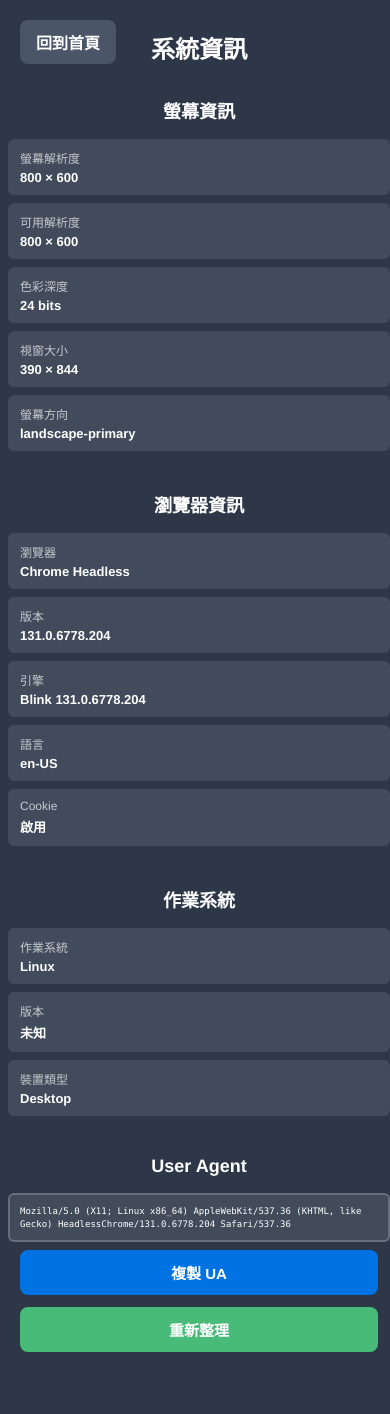
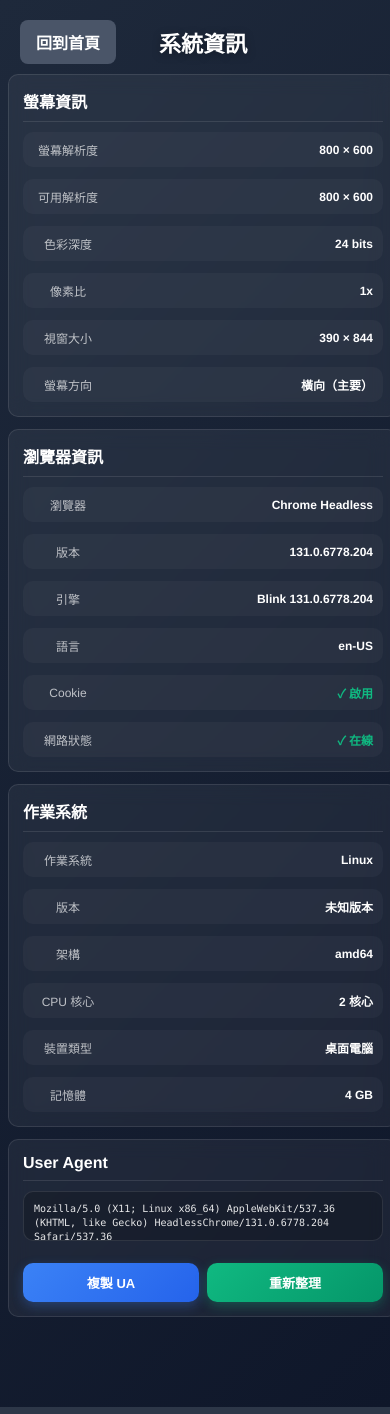
Before and after one commit to qian403/web-tools, a Vue app: page /system-info in a window 390 px wide. Built offline with nearby package versions, Linux system fonts and the light colour scheme; the HTML template or start-up script is replaced by a standard one.

Commit message:
style: fix SystemInfo page styling

```diff
--- a/src/views/SystemInfo.vue
+++ b/src/views/SystemInfo.vue
@@ -5,28 +5,32 @@
             <h2 class="tool-title">系統資訊</h2>
             <div class="cards-grid">
                 <!-- 螢幕資訊卡片 -->
-                <div class="info-card">
+                <div class="info-card screen-card">
                     <div class="card-header">
                         <h3 class="card-title">螢幕資訊</h3>
                     </div>
                     <div class="card-content">
-                        <div class="info-row">
+                        <div class="info-row" @click="copyField(systemInfo.screen.resolution)">
                             <span class="info-label">螢幕解析度</span>
                             <span class="info-value">{{ systemInfo.screen.resolution }}</span>
                         </div>
-                        <div class="info-row">
+                        <div class="info-row" @click="copyField(systemInfo.screen.availableResolution)">
                             <span class="info-label">可用解析度</span>
                             <span class="info-value">{{ systemInfo.screen.availableResolution }}</span>
                         </div>
-                        <div class="info-row">
+                        <div class="info-row" @click="copyField(systemInfo.screen.colorDepth)">
                             <span class="info-label">色彩深度</span>
                             <span class="info-value">{{ systemInfo.screen.colorDepth }}</span>
                         </div>
-                        <div class="info-row">
+                        <div class="info-row" @click="copyField(systemInfo.screen.pixelRatio)">
+                            <span class="info-label">像素比</span>
+                            <span class="info-value">{{ systemInfo.screen.pixelRatio }}</span>
+                        </div>
+                        <div class="info-row" @click="copyField(systemInfo.screen.windowSize)">
                             <span class="info-label">視窗大小</span>
                             <span class="info-value">{{ systemInfo.screen.windowSize }}</span>
                         </div>
-                        <div class="info-row">
+                        <div class="info-row" @click="copyField(systemInfo.screen.orientation)">
                             <span class="info-label">螢幕方向</span>
                             <span class="info-value">{{ systemInfo.screen.orientation }}</span>
                         </div>
@@ -34,58 +38,84 @@
                 </div>
 
                 <!-- 瀏覽器資訊卡片 -->
-                <div class="info-card">
+                <div class="info-card browser-card">
                     <div class="card-header">
                         <h3 class="card-title">瀏覽器資訊</h3>
                     </div>
                     <div class="card-content">
-                        <div class="info-row">
+                        <div class="info-row" @click="copyField(systemInfo.browser.name)">
                             <span class="info-label">瀏覽器</span>
                             <span class="info-value">{{ systemInfo.browser.name }}</span>
                         </div>
-                        <div class="info-row">
+                        <div class="info-row" @click="copyField(systemInfo.browser.version)">
                             <span class="info-label">版本</span>
                             <span class="info-value">{{ systemInfo.browser.version }}</span>
                         </div>
-                        <div class="info-row">
+                        <div class="info-row"
+                            @click="copyField(`${systemInfo.browser.engine} ${systemInfo.browser.engineVersion}`)">
                             <span class="info-label">引擎</span>
                             <span class="info-value">{{ systemInfo.browser.engine }} {{ systemInfo.browser.engineVersion
-                            }}</span>
+                                }}</span>
                         </div>
-                        <div class="info-row">
+                        <div class="info-row" @click="copyField(systemInfo.browser.language)">
                             <span class="info-label">語言</span>
                             <span class="info-value">{{ systemInfo.browser.language }}</span>
                         </div>
                         <div class="info-row">
                             <span class="info-label">Cookie</span>
-                            <span class="info-value">{{ systemInfo.browser.cookieEnabled ? '啟用' : '停用' }}</span>
+                            <span class="info-value">
+                                <span :class="systemInfo.browser.cookieEnabled ? 'status-enabled' : 'status-disabled'">
+                                    {{ systemInfo.browser.cookieEnabled ? '✓ 啟用' : '✗ 停用' }}
+                                </span>
+                            </span>
+                        </div>
+                        <div class="info-row">
+                            <span class="info-label">網路狀態</span>
+                            <span class="info-value">
+                                <span :class="systemInfo.browser.onLine ? 'status-enabled' : 'status-disabled'">
+                                    {{ systemInfo.browser.onLine ? '✓ 在線' : '✗ 離線' }}
+                                </span>
+                            </span>
                         </div>
                     </div>
                 </div>
 
                 <!-- 作業系統資訊卡片 -->
-                <div class="info-card">
+                <div class="info-card os-card">
                     <div class="card-header">
                         <h3 class="card-title">作業系統</h3>
                     </div>
                     <div class="card-content">
-                        <div class="info-row">
+                        <div class="info-row" @click="copyField(systemInfo.os.name)">
                             <span class="info-label">作業系統</span>
                             <span class="info-value">{{ systemInfo.os.name }}</span>
                         </div>
-                        <div class="info-row">
+                        <div class="info-row" @click="copyField(systemInfo.os.version)">
                             <span class="info-label">版本</span>
                             <span class="info-value">{{ systemInfo.os.version }}</span>
                         </div>
-                        <div class="info-row">
+                        <div class="info-row" @click="copyField(systemInfo.os.architecture)">
+                            <span class="info-label">架構</span>
+                            <span class="info-value">{{ systemInfo.os.architecture }}</span>
+                        </div>
+                        <div class="info-row" @click="copyField(systemInfo.os.cpuCores)">
+                            <span class="info-label">CPU 核心</span>
+                            <span class="info-value">{{ systemInfo.os.cpuCores }}</span>
+                        </div>
+                        <div class="info-row" @click="copyField(systemInfo.device.type)">
                             <span class="info-label">裝置類型</span>
                             <span class="info-value">{{ systemInfo.device.type }}</span>
+                        </div>
+                        <div class="info-row" @click="copyField(systemInfo.os.memory)"
+                            v-if="systemInfo.os.memory !== '未知'">
+                            <span class="info-label">記憶體</span>
+                            <span class="info-value">{{ systemInfo.os.memory }}</span>
                         </div>
                     </div>
                 </div>
 
                 <!-- User Agent 卡片 - 佔滿整行 -->
-                <div class="info-card full-width">
+                <div class="info-card full-width ua-card">
                     <div class="card-header">
                         <h3 class="card-title">User Agent</h3>
                     </div>
@@ -158,19 +188,35 @@ export default {
 
         const copied = ref(false);
 
+        // 改進方向檢測
         const getOrientation = () => {
             if (window.screen.orientation && window.screen.orientation.type) {
-                return window.screen.orientation.type;
+                const type = window.screen.orientation.type;
+                const orientationMap = {
+                    'portrait-primary': '直向（主要）',
+                    'portrait-secondary': '直向（次要）',
+                    'landscape-primary': '橫向（主要）',
+                    'landscape-secondary': '橫向（次要）'
+                };
+                return orientationMap[type] || type;
             }
-            return window.innerWidth > window.innerHeight ? 'landscape-primary' : 'portrait-primary';
+            return window.innerWidth > window.innerHeight ? '橫向（主要）' : '直向（主要）';
         };
 
+        // 改進網路資訊檢測
         const getNetworkInfo = () => {
             const connection = navigator.connection || navigator.mozConnection || navigator.webkitConnection;
 
             if (connection) {
+                const typeMap = {
+                    'slow-2g': '慢速 2G',
+                    '2g': '2G',
+                    '3g': '3G',
+                    '4g': '4G',
+                    '5g': '5G'
+                };
                 return {
-                    type: connection.effectiveType || '不支援',
+                    type: typeMap[connection.effectiveType] || connection.effectiveType || '未知',
                     downlink: connection.downlink ? `${connection.downlink} Mbps` : '不支援',
                     saveData: connection.saveData || false,
                     rtt: connection.rtt ? `${connection.rtt} ms` : '不支援'
@@ -183,6 +229,46 @@ export default {
                 saveData: false,
                 rtt: '不支援'
             };
+        };
+
+        // 改進裝置類型檢測
+        const getDeviceType = (uaResult) => {
+            const type = uaResult.device.type;
+            if (type) {
+                const typeMap = {
+                    'mobile': '手機',
+                    'tablet': '平板',
+                    'smarttv': '智慧電視',
+                    'wearable': '穿戴裝置',
+                    'embedded': '嵌入式裝置',
+                    'console': '遊戲主機'
+                };
+                return typeMap[type] || type;
+            }
+
+            // 如果 UAParser 無法識別，使用其他方法判斷
+            const isMobile = /Mobile|Android|iPhone|iPad|iPod|BlackBerry|IEMobile|Opera Mini/i.test(navigator.userAgent);
+            const isTablet = /iPad|Android(?!.*Mobile)|Tablet/i.test(navigator.userAgent);
+
+            if (isTablet) return '平板';
+            if (isMobile) return '手機';
+            return '桌面電腦';
+        };
+
+        // 改進作業系統名稱顯示
+        const formatOSName = (name) => {
+            const osMap = {
+                'Windows': 'Windows',
+                'Mac OS': 'macOS',
+                'iOS': 'iOS',
+                'Android': 'Android',
+                'Linux': 'Linux',
+                'Ubuntu': 'Ubuntu',
+                'Debian': 'Debian',
+                'Fedora': 'Fedora',
+                'ChromeOS': 'Chrome OS'
+            };
+            return osMap[name] || name;
         };
 
         const updateSystemInfo = () => {
@@ -201,23 +287,23 @@ export default {
                     orientation: getOrientation()
                 },
                 browser: {
-                    name: result.browser.name || '未知',
-                    version: result.browser.version || '未知',
-                    engine: result.engine.name || '未知',
+                    name: result.browser.name || '未知瀏覽器',
+                    version: result.browser.version || '未知版本',
+                    engine: result.engine.name || '未知引擎',
                     engineVersion: result.engine.version || '',
-                    language: navigator.language || navigator.userLanguage || '未知',
+                    language: navigator.languages ? navigator.languages.join(', ') : (navigator.language || '未知'),
                     cookieEnabled: navigator.cookieEnabled,
                     onLine: navigator.onLine
                 },
                 os: {
-                    name: result.os.name || '未知',
-                    version: result.os.version || '未知',
-                    architecture: result.cpu.architecture || '未知',
+                    name: formatOSName(result.os.name) || '未知系統',
+                    version: result.os.version || '未知版本',
+                    architecture: result.cpu.architecture || '未知架構',
                     cpuCores: navigator.hardwareConcurrency ? `${navigator.hardwareConcurrency} 核心` : '未知',
                     memory: navigator.deviceMemory ? `${navigator.deviceMemory} GB` : '未知'
                 },
                 device: {
-                    type: result.device.type || 'Desktop',
+                    type: getDeviceType(result),
                     vendor: result.device.vendor || '未知',
                     model: result.device.model || '未知'
                 },
@@ -231,11 +317,24 @@ export default {
             showToast('資訊已更新', 'success');
         };
 
+        // 新增：複製單個欄位
+        const copyField = async (text) => {
+            if (!text || text === '未知' || text === '不支援') return;
+
+            try {
+                await navigator.clipboard.writeText(text);
+                showToast('已複製', 'success');
+            } catch (err) {
+                console.error('Failed to copy:', err);
+                showToast('複製失敗', 'error');
+            }
+        };
+
         const copyToClipboard = async (text) => {
             try {
                 await navigator.clipboard.writeText(text);
                 copied.value = true;
-                showToast('已複製到剪貼簿！', 'success');
+                showToast('已複製到剪貼簿', 'success');
                 setTimeout(() => {
                     copied.value = false;
                 }, 2000);
@@ -257,26 +356,26 @@ export default {
                 padding: '12px 20px',
                 borderRadius: '8px',
                 color: 'white',
-                fontWeight: 'bold',
+                fontWeight: '600',
                 zIndex: '9999',
                 opacity: '0',
-                transform: 'translateX(100%)',
-                transition: 'all 0.3s ease',
-                backgroundColor: type === 'success' ? '#4CAF50' : type === 'error' ? '#f44336' : '#2196F3'
+                transition: 'opacity 0.3s ease',
+                backgroundColor: type === 'success' ? '#10b981' : type === 'error' ? '#ef4444' : '#3b82f6',
+                boxShadow: '0 4px 12px rgba(0, 0, 0, 0.3)'
             });
 
             document.body.appendChild(toast);
 
             setTimeout(() => {
                 toast.style.opacity = '1';
-                toast.style.transform = 'translateX(0)';
             }, 10);
 
             setTimeout(() => {
                 toast.style.opacity = '0';
-                toast.style.transform = 'translateX(100%)';
                 setTimeout(() => {
-                    document.body.removeChild(toast);
+                    if (toast.parentNode) {
+                        document.body.removeChild(toast);
+                    }
                 }, 300);
             }, 2000);
         };
@@ -299,7 +398,8 @@ export default {
             systemInfo,
             copied,
             refreshInfo,
-            copyToClipboard
+            copyToClipboard,
+            copyField
         };
     }
 };
@@ -313,38 +413,47 @@ export default {
     box-sizing: border-box;
     padding: 8px 0 80px 0;
     margin: 0;
-    background-color: #2d3748;
+    background: linear-gradient(135deg, #1e293b 0%, #0f172a 100%);
     overflow-x: hidden;
 }
 
 .tool-container {
     width: 100%;
     max-width: 1400px;
-    margin-top: 20px;
-    margin-bottom: 40px;
-    justify-content: flex-start;
+    margin: 20px auto 40px;
+    padding: 0 20px;
 }
 
 .tool-title {
     text-align: center;
     color: white;
-    font-size: 32px;
-    font-weight: bold;
-    margin-bottom: 30px;
+    font-size: 36px;
+    font-weight: 700;
+    margin-bottom: 40px;
+    text-shadow: 0 2px 10px rgba(0, 0, 0, 0.3);
 }
 
 /* 卡片網格佈局 - 一行三個 */
 .cards-grid {
     display: grid;
     grid-template-columns: repeat(3, 1fr);
-    gap: 20px;
+    gap: 24px;
 }
 
-/* 卡片樣式 */
+/* 卡片樣式 - Glassmorphism 效果 */
 .info-card {
-    background-color: transparent;
-    border-radius: 0;
-    padding: 0;
+    background: rgba(255, 255, 255, 0.05);
+    backdrop-filter: blur(10px);
+    border-radius: 16px;
+    padding: 24px;
+    border: 1px solid rgba(255, 255, 255, 0.1);
+    transition: all 0.3s ease;
+}
+
+.info-card:hover {
+    background: rgba(255, 255, 255, 0.08);
+    border-color: rgba(255, 255, 255, 0.2);
+    box-shadow: 0 8px 16px rgba(0, 0, 0, 0.2);
 }
 
 /* 佔滿整行的卡片 */
@@ -354,7 +463,12 @@ export default {
 
 /* 卡片標題區 */
 .card-header {
-    margin-bottom: 16px;
+    display: flex;
+    align-items: center;
+    gap: 12px;
+    margin-bottom: 20px;
+    padding-bottom: 16px;
+    border-bottom: 1px solid rgba(255, 255, 255, 0.1);
 }
 
 .card-title {
@@ -375,20 +489,25 @@ export default {
     display: flex;
     justify-content: space-between;
     align-items: center;
-    padding: 12px 16px;
-    background: rgba(255, 255, 255, 0.1);
-    border-radius: 6px;
+    padding: 14px 16px;
+    background: rgba(255, 255, 255, 0.03);
+    border-radius: 10px;
     transition: all 0.2s ease;
-    margin-bottom: 8px;
+    cursor: pointer;
+    position: relative;
 }
 
 .info-row:hover {
-    background: rgba(255, 255, 255, 0.15);
+    background: rgba(255, 255, 255, 0.1);
+}
+
+.info-row:active {
+    background: rgba(255, 255, 255, 0.08);
 }
 
 .info-label {
     color: rgba(255, 255, 255, 0.7);
-    font-size: 13px;
+    font-size: 14px;
     font-weight: 500;
     flex-shrink: 0;
 }
@@ -401,83 +520,110 @@ export default {
     word-break: break-word;
 }
 
+/* 狀態指示器 */
+.status-enabled {
+    color: #10b981;
+    font-weight: 600;
+}
+
+.status-disabled {
+    color: #ef4444;
+    font-weight: 600;
+}
+
 /* User Agent 樣式 */
 .ua-text {
     width: 100%;
-    background: rgba(255, 255, 255, 0.1);
-    padding: 14px;
-    border-radius: 6px;
+    background: rgba(0, 0, 0, 0.2);
+    padding: 16px;
+    border-radius: 10px;
     font-family: 'Monaco', 'Menlo', 'Courier New', monospace;
     font-size: 13px;
-    color: white;
+    color: rgba(255, 255, 255, 0.9);
     line-height: 1.6;
-    border: 2px solid rgba(255, 255, 255, 0.2);
-    margin-bottom: 12px;
+    border: 1px solid rgba(255, 255, 255, 0.1);
+    margin-bottom: 16px;
     resize: none;
     overflow: hidden;
     word-wrap: break-word;
     white-space: pre-wrap;
     box-sizing: border-box;
+    transition: all 0.3s ease;
+}
+
+.ua-text:focus {
+    outline: none;
+    border-color: rgba(59, 130, 246, 0.5);
+    background: rgba(0, 0, 0, 0.3);
 }
 
 .button-group {
     display: flex;
-    gap: 12px;
+    gap: 16px;
 }
 
 .action-btn {
     flex: 1;
-    padding: 12px 24px;
+    padding: 14px 24px;
     font-size: 15px;
     font-weight: 600;
     border: none;
-    border-radius: 8px;
+    border-radius: 10px;
     cursor: pointer;
     transition: all 0.3s ease;
 }
 
 .copy-btn {
-    background-color: #0072E3;
+    background: linear-gradient(135deg, #3b82f6 0%, #2563eb 100%);
     color: white;
+    box-shadow: 0 4px 12px rgba(59, 130, 246, 0.3);
 }
 
 .copy-btn:hover {
-    background-color: #0056b3;
-    transform: translateY(-2px);
-    box-shadow: 0 4px 12px rgba(0, 114, 227, 0.4);
+    box-shadow: 0 6px 16px rgba(59, 130, 246, 0.4);
+    background: linear-gradient(135deg, #2563eb 0%, #1d4ed8 100%);
 }
 
 .refresh-btn {
-    background-color: #48bb78;
+    background: linear-gradient(135deg, #10b981 0%, #059669 100%);
     color: white;
+    box-shadow: 0 4px 12px rgba(16, 185, 129, 0.3);
 }
 
 .refresh-btn:hover {
-    background-color: #38a169;
-    transform: translateY(-2px);
-    box-shadow: 0 4px 12px rgba(72, 187, 120, 0.4);
+    box-shadow: 0 6px 16px rgba(16, 185, 129, 0.4);
+    background: linear-gradient(135deg, #059669 0%, #047857 100%);
+}
+
+.action-btn:active {
+    opacity: 0.9;
 }
 
 /* 平板尺寸 - 一行兩個 */
 @media (max-width: 1024px) {
     .cards-grid {
         grid-template-columns: repeat(2, 1fr);
-        gap: 16px;
+        gap: 20px;
     }
 
     .tool-title {
-        font-size: 28px;
+        font-size: 32px;
+    }
+
+    .tool-container {
+        padding: 0 16px;
     }
 }
 
 /* 手機尺寸 - 一行一個 */
 @media (max-width: 768px) {
     .page-container {
-        padding: 12px 4px;
+        padding: 8px 0 60px 0;
     }
 
     .tool-container {
-        padding: 0 4px;
+        padding: 0 12px;
+        margin-top: 12px;
     }
 
     .tool-title {
@@ -486,140 +632,124 @@ export default {
     }
 
     .cards-grid {
-        display: grid;
         grid-template-columns: 1fr;
-        gap: 20px;
+        gap: 16px;
     }
 
     .info-card {
-        padding: 16px 0;
-        display: flex;
-        flex-direction: column;
-        justify-content: flex-start;
-        min-height: auto;
+        padding: 16px;
+        border-radius: 12px;
     }
 
-    .card-icon {
-        font-size: 24px;
+    .card-header {
+        margin-bottom: 12px;
+        padding-bottom: 10px;
     }
 
     .card-title {
-        font-size: 18px;
-    }
-
-    .card-header {
-        padding: 0 16px;
-    }
-
-    .card-content {
-        display: flex;
-        flex-direction: column;
-        justify-content: flex-start;
+        font-size: 17px;
     }
 
     .info-row {
-        flex-direction: column;
-        align-items: flex-start;
-        gap: 4px;
-        padding: 10px 16px;
-        margin: 0;
+        flex-direction: row;
+        align-items: center;
+        gap: 8px;
+        padding: 10px 12px;
+    }
+
+    .info-row:hover {
+        padding-right: 12px;
+    }
+
+    .info-label {
+        font-size: 13px;
+        min-width: 80px;
     }
 
     .info-value {
-        text-align: left;
-        width: 100%;
+        text-align: right;
+        font-size: 13px;
     }
 
     .button-group {
-        flex-direction: column;
-        padding: 0 16px;
+        flex-direction: row;
+        gap: 10px;
     }
 
     .action-btn {
-        width: 100%;
+        padding: 11px 18px;
+        font-size: 14px;
     }
 
     .ua-text {
-        font-size: 10px;
+        font-size: 11px;
         padding: 12px;
         line-height: 1.5;
-        height: auto;
-        min-height: auto;
-        resize: none;
-        box-sizing: border-box;
-        margin: 0;
-        overflow: hidden;
-        word-wrap: break-word;
-        white-space: pre-wrap;
+        margin-bottom: 12px;
     }
 }
 
 /* 小手機尺寸優化 */
 @media (max-width: 480px) {
     .page-container {
-        padding: 10px 4px;
+        padding: 8px 0 50px 0;
     }
 
     .tool-container {
-        padding: 0 4px;
+        padding: 0 8px;
+    }
+
+    .tool-title {
+        font-size: 22px;
+        margin-bottom: 16px;
     }
 
     .cards-grid {
-        display: grid;
-        grid-template-columns: 1fr;
-        gap: 16px;
+        gap: 12px;
     }
 
     .info-card {
-        padding: 12px 0;
-        display: flex;
-        flex-direction: column;
-        justify-content: flex-start;
-        min-height: auto;
+        padding: 14px;
+        border-radius: 10px;
     }
 
     .card-header {
-        gap: 8px;
-        margin-bottom: 16px;
-        padding: 0 12px;
+        margin-bottom: 10px;
+        padding-bottom: 8px;
     }
 
-    .card-content {
-        gap: 8px;
-        display: flex;
-        flex-direction: column;
-        justify-content: flex-start;
+    .card-title {
+        font-size: 16px;
     }
 
     .info-row {
-        padding: 10px 12px;
-        margin: 0;
+        padding: 9px 10px;
+        gap: 6px;
     }
 
     .info-label {
         font-size: 12px;
+        min-width: 70px;
     }
 
     .info-value {
-        font-size: 13px;
+        font-size: 12px;
     }
 
     .ua-text {
-        font-size: 9px;
+        font-size: 10px;
         padding: 10px;
         line-height: 1.4;
-        height: auto;
-        min-height: auto;
-        resize: none;
-        box-sizing: border-box;
-        margin: 0;
-        overflow: hidden;
-        word-wrap: break-word;
-        white-space: pre-wrap;
+        margin-bottom: 10px;
     }
 
     .button-group {
-        padding: 0 12px;
+        gap: 8px;
+    }
+
+    .action-btn {
+        padding: 10px 16px;
+        font-size: 13px;
     }
 }
 </style>
```
